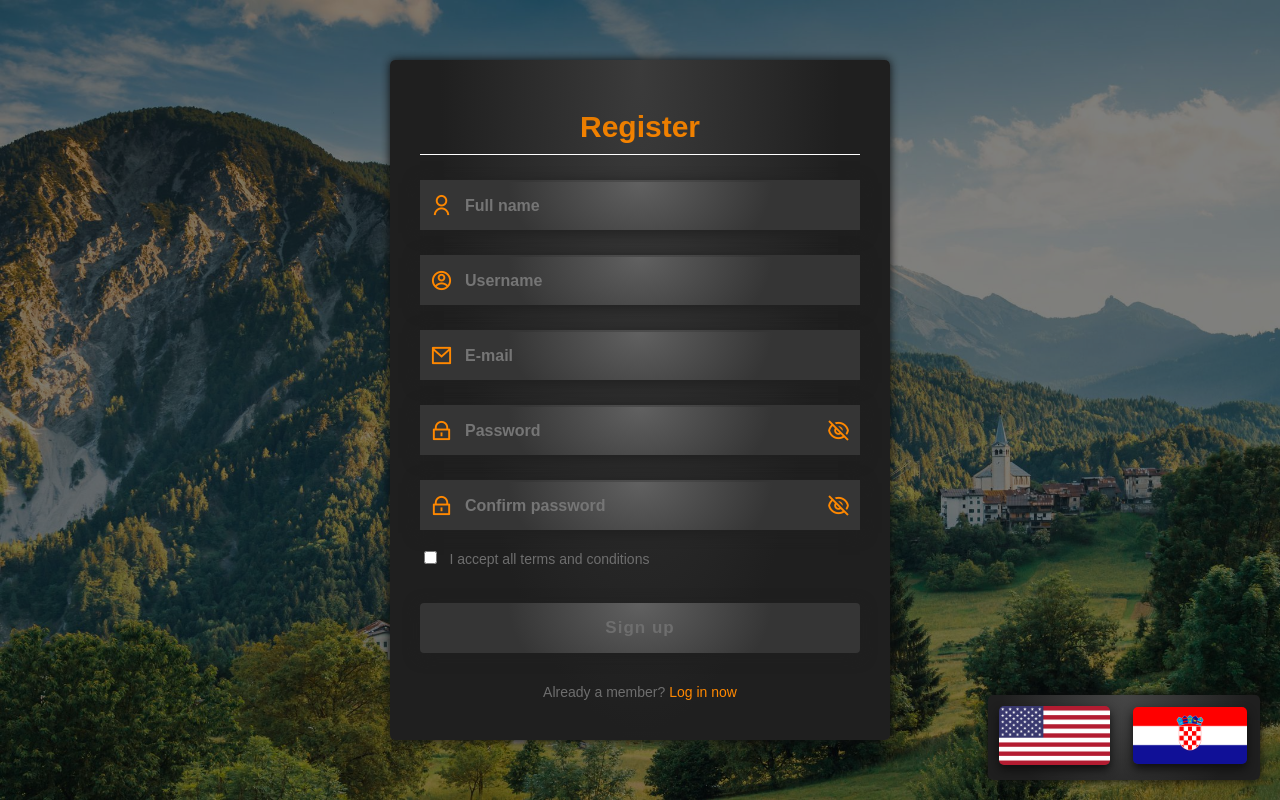
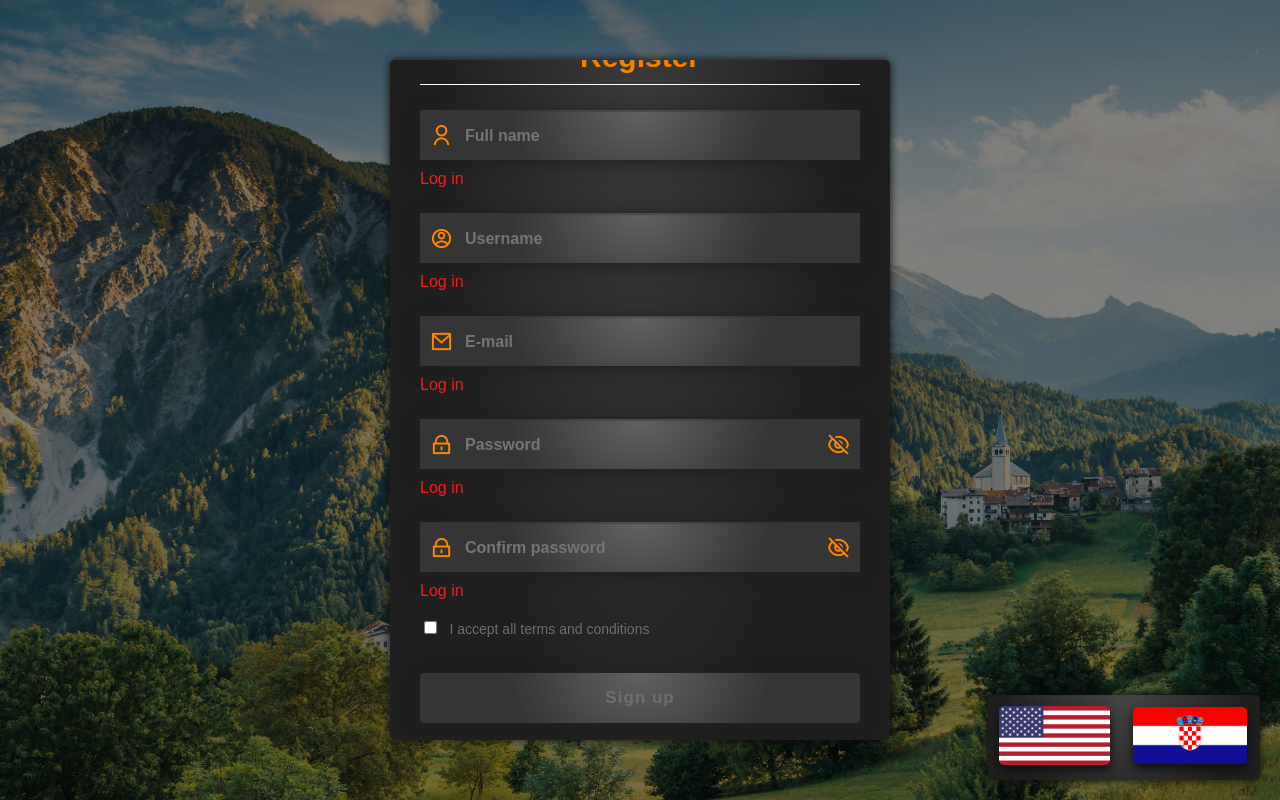
Before and after one commit to S0m3randomguy/projekt, a Django app: page /register/ in a window 1280 px wide. Run offline with Django 4.2, Linux system fonts and the light colour scheme.

Commit message:
Added error template

```diff
--- a/assets/static/css/login/styles.css
+++ b/assets/static/css/login/styles.css
@@ -135,6 +135,12 @@
     right: 0;
     cursor: pointer;
     padding: 10px;
+}
+
+/* error */
+.error {
+    color: #fa1d1d;
+    margin-top: 10px;
 }
 
 /* checkbox */
--- a/templates/home/main.html
+++ b/templates/home/main.html
@@ -13,7 +13,7 @@
 
      <link rel="stylesheet" href="{% static 'css/home/styles.css' %}">
 
-     <link rel="icon" href="assets/static/images/wrench.ico" type="image/x-icon"/>
+     <link rel="icon" href="{% static 'images/wrench.ico' %}" type="image/x-icon"/>
      <title>FixxIt - Home</title>
 
    </head>
--- a/templates/login/main.html
+++ b/templates/login/main.html
@@ -29,11 +29,14 @@
                         {{ form.username }}
                         <i class="ri-user-line"></i>
                     </div>
+                    <div class="error">{{ language.sections.login.login_title }}</div>
+
                     <div class="input-field">
                         {{ form.password }}
                         <i class="ri-mail-line"></i>
                         <i class="ri-eye-off-line show-hide-pw" id="password_toggle_login"></i>
                     </div>
+                    <div class="error">{{ language.sections.login.login_title }}</div>
 
                     <div class="checkbox-text">
                         <a href="#" class="text">{{ language.sections.login.forgot_password }}</a>
--- a/templates/register/main.html
+++ b/templates/register/main.html
@@ -29,24 +29,34 @@
                         {{ form.name }}
                         <i class="ri-user-line"></i>
                     </div>
+                    <div class="error">{{ language.sections.login.login_title }}</div>
+
                     <div class="input-field">
                         {{ form.username }}
                         <i class="ri-account-circle-line"></i>
                     </div>
+                    <div class="error">{{ language.sections.login.login_title }}</div>
+
                     <div class="input-field">
                         {{ form.email }}
                         <i class="ri-mail-line"></i>
                     </div>
+                    <div class="error">{{ language.sections.login.login_title }}</div>
+
                     <div class="input-field">
                         {{ form.password }}
                         <i class="ri-lock-line"></i>
                         <i class="ri-eye-off-line show-hide-pw" id="password_toggle_register"></i>
                     </div>
+                    <div class="error">{{ language.sections.login.login_title }}</div>
+
                     <div class="input-field">
                         {{ form.confirm }}
                         <i class="ri-lock-line"></i>
                         <i class="ri-eye-off-line show-hide-pw" id="confirmation_toggle"></i>
                     </div>
+                    <div class="error">{{ language.sections.login.login_title }}</div>
+
                     <div class="checkbox-text">
                         <div class="checkbox-content">
                             <input type="checkbox" id="termCon" required>
```
